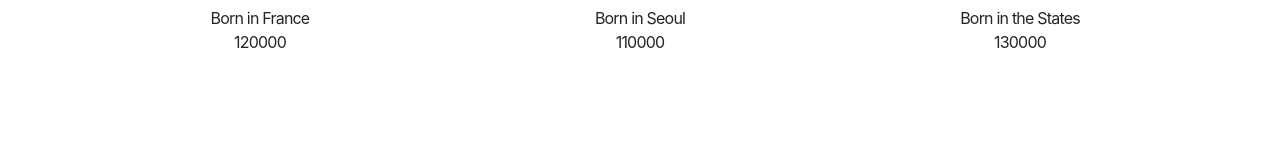
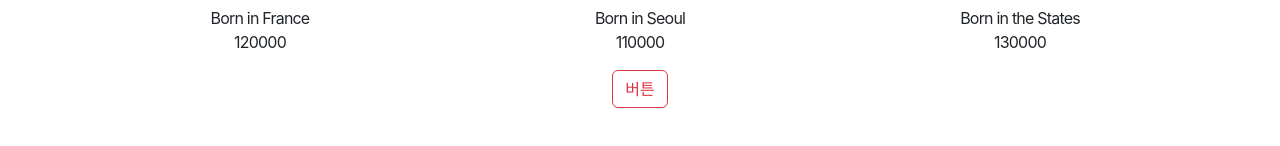
Before and after one commit to kim-song-jun/ReactProject, a React (Create React App) app in the folder shop/: page / in a window 1280 px wide. Shown: the part 600-746 px from the top of the page. Built offline with nearby package versions, Linux system fonts and the light colour scheme.

Commit message:
[Part 2-11] 0813 리액트에서 서버와 통신하려면 ajax 1

```diff
--- a/shop/package.json
+++ b/shop/package.json
@@ -6,6 +6,7 @@
     "@testing-library/jest-dom": "^5.16.4",
     "@testing-library/react": "^13.3.0",
     "@testing-library/user-event": "^13.5.0",
+    "axios": "^0.27.2",
     "bootstrap": "^5.2.0",
     "react": "^18.2.0",
     "react-bootstrap": "^2.4.0",
--- a/shop/src/App.js
+++ b/shop/src/App.js
@@ -8,6 +8,8 @@ import data from './data.js';
 import { useState } from 'react';
 import { Routes, Route, Link, useNavigate, Outlet } from 'react-router-dom';
 import Detail from './components/Detail.js';
+import Button from 'react-bootstrap/Button';
+import axios from 'axios';
 
 function App() {
   let [shoes, setShoes] = useState(data);
@@ -68,6 +70,26 @@ function App() {
         </Route>
         <Route path='*' element={<div>없는 페이지</div>} />
       </Routes>
+
+      <Button
+        variant='outline-danger'
+        onClick={() => {
+          axios
+            .get('https://codingapple1.github.io/shop/data2.json')
+            .then((e) => {
+              console.log(e.data);
+              let copy = [...shoes];
+              let newData = copy.concat(e.data);
+              setShoes(newData);
+            })
+            .catch((e) => {
+              console.log('data loading failed');
+              console.log('error >' + e);
+            });
+        }}
+      >
+        버튼
+      </Button>
     </div>
   );
 }
```
Also changed, not shown: 1 other file (tests, documents, lock files or other folders).
